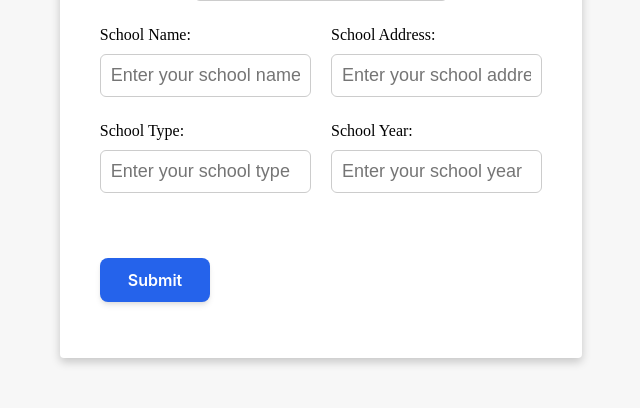
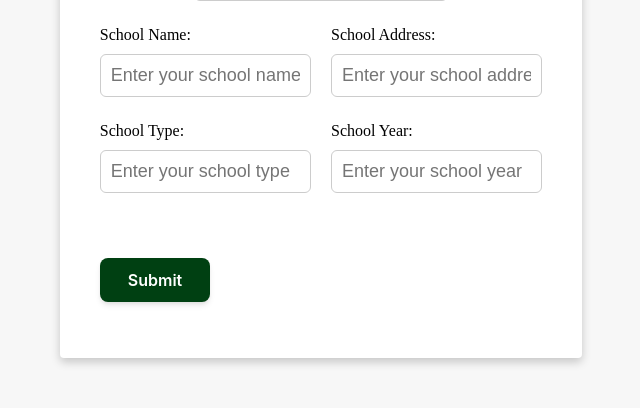
Before and after one commit to NozasJ/ADET, a PHP site: page /StudReg.php in a window 1280 px wide. Shown: the part 940-1348 px from the top of the page, without its empty margins (319-959 px from the left). Run offline with PHP 8.4, Linux system fonts and the light colour scheme.

Commit message:
Update StudReg.php

```diff
--- a/TSA1/StudReg.php
+++ b/TSA1/StudReg.php
@@ -12,7 +12,6 @@
                     margin: 50px auto;
                     border-radius: 4px;
                     box-shadow: 0 4px 10px rgba(0, 0, 0, 0.2);
-
                 }
                 .header {
                     display: flex;
@@ -63,15 +62,17 @@
                     margin-bottom: 40px;
                 }
                 button{
+                    display: block;
+                    margin: 0 auto;
                     padding: 12px 28px;
                     display: inline-flex;
                     align-items: center;
                     justify-content: center;
-                    font-family: 'Inter', system-ui, sans-serif;
+                    font-family: 'Inter', sans-serif;
                     font-size: 16px;
                     font-weight: 600;
                     color: #ffffff;
-                    background-color: #2563eb;
+                    background-color: #004012;
                     border: none;
                     border-radius: 8px;
                     cursor: pointer;
```
